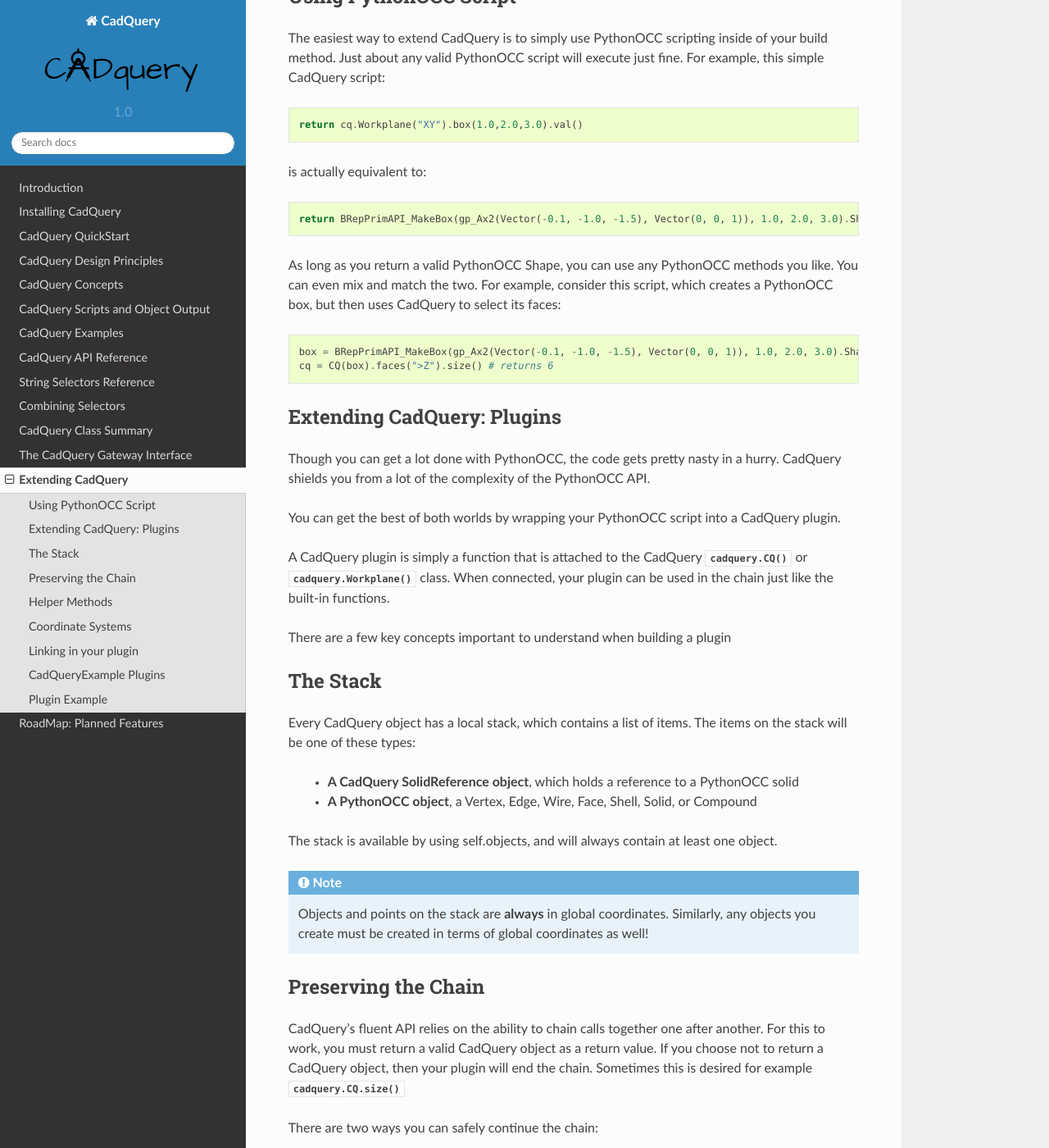
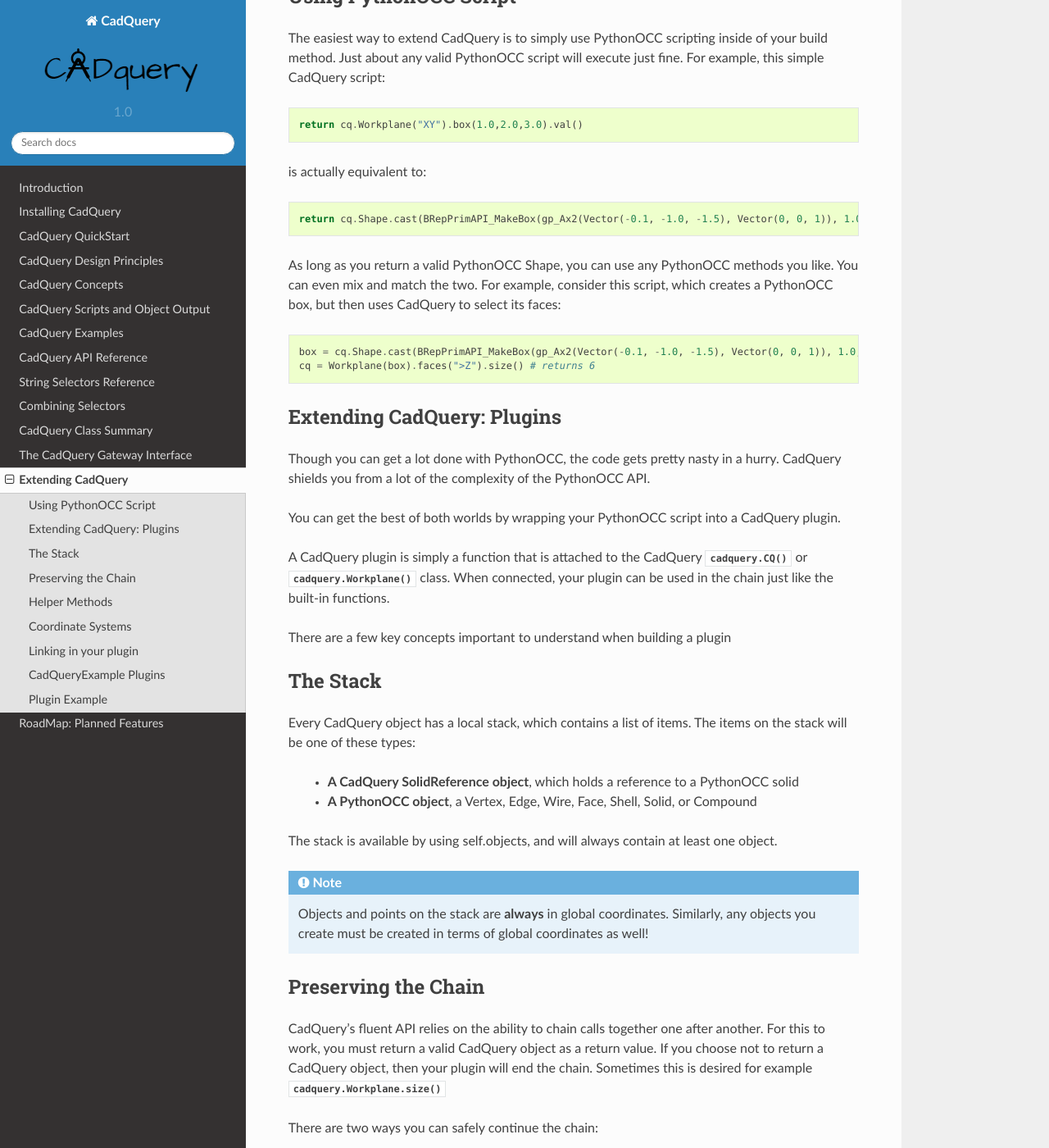
Before and after one commit to CadQuery/cadquery, a Sphinx documentation site: the page built from doc/extending.rst, in a window 1280 px wide and 1400 px high, scrolled down 373 px. Shown: the whole window at 82% size. Built offline with Sphinx 7.4.7 and the Read the Docs theme 2.0.0, drawn with Linux system fonts in a browser that asks for light colours; some of the changed text lies outside the part shown.

Commit message:
Documentation update

```diff
--- a/doc/extending.rst
+++ b/doc/extending.rst
@@ -22,13 +22,13 @@
 
 is actually equivalent to::
 
-    return BRepPrimAPI_MakeBox(gp_Ax2(Vector(-0.1, -1.0, -1.5), Vector(0, 0, 1)), 1.0, 2.0, 3.0).Shape()
+    return cq.Shape.cast(BRepPrimAPI_MakeBox(gp_Ax2(Vector(-0.1, -1.0, -1.5), Vector(0, 0, 1)), 1.0, 2.0, 3.0).Shape())
 
 As long as you return a valid PythonOCC Shape, you can use any PythonOCC methods you like. You can even mix and match the
 two. For example, consider this script, which creates a PythonOCC box, but then uses CadQuery to select its faces::
 
-    box = BRepPrimAPI_MakeBox(gp_Ax2(Vector(-0.1, -1.0, -1.5), Vector(0, 0, 1)), 1.0, 2.0, 3.0).Shape()
-    cq = CQ(box).faces(">Z").size() # returns 6
+    box = cq.Shape.cast(BRepPrimAPI_MakeBox(gp_Ax2(Vector(-0.1, -1.0, -1.5), Vector(0, 0, 1)), 1.0, 2.0, 3.0).Shape())
+    cq = Workplane(box).faces(">Z").size() # returns 6
 
 
 Extending CadQuery: Plugins
@@ -67,14 +67,14 @@
 
 CadQuery's fluent API relies on the ability to chain calls together one after another. For this to work,
 you must return a valid CadQuery object as a return value.  If you choose not to return a CadQuery object,
-then your plugin will end the chain. Sometimes this is desired for example :py:meth:`cadquery.CQ.size`
+then your plugin will end the chain. Sometimes this is desired for example :py:meth:`cadquery.Workplane.size`
 
 There are two ways you can safely continue the chain:
 
    1.  **return self**  If you simply wish to modify the stack contents, you can simply return a reference to
        self.  This approach is destructive, because the contents of the stack are modified, but it is also the
        simplest.
-   2.  :py:meth:`cadquery.CQ.newObject`  Most of the time, you will want to return a new object.  Using newObject will
+   2.  :py:meth:`cadquery.Workplane.newObject`  Most of the time, you will want to return a new object.  Using newObject will
        return a new CQ or Workplane object having the stack you specify, and will link this object to the
        previous one.  This preserves the original object and its stack.
 
@@ -94,7 +94,7 @@
    * :py:meth:`cadquery.Workplane.newObject` returns a new Workplane object with the provided stack, and with its parent set
      to the current object. The preferred way to continue the chain
 
-   * :py:meth:`cadquery.CQ.findSolid` returns the first Solid found in the chain, working from the current object upwards
+   * :py:meth:`cadquery.Workplane.findSolid` returns the first Solid found in the chain, working from the current object upwards
      in the chain. commonly used when your plugin will modify an existing solid, or needs to create objects and
      then combine them onto the 'main' part that is in progress
 
--- a/doc/primer.rst
+++ b/doc/primer.rst
@@ -101,12 +101,12 @@
 
 You can always go backwards to older operations by removing the current object from the stack.  For example::
 
-    CQ(someObject).faces(">Z").first().vertices()
+    Workplane(someObject).faces(">Z").first().vertices()
 
 returns a CadQuery object that contains all of the vertices on the highest face of someObject. But you can always move
 backwards in the stack to get the face as well::
 
-    CQ(someObject).faces(">Z").first().vertices().end() #returns the same as CQ(someObject).faces(">Z").first()
+    Workplane(someObject).faces(">Z").first().vertices().end()
 
 You can browse stack access methods here: :ref:`stackMethods`.
 
@@ -155,4 +155,4 @@
 Will actually create 4 circles, because ``vertices()`` selects 4 vertices of a rectangular face, and the ``circle()`` method
 iterates on each member of the stack.
 
-This is really useful to remember  when you author your own plugins. :py:meth:`cadquery.CQ.Workplane.each` is useful for this purpose.
+This is really useful to remember  when you author your own plugins. :py:meth:`cadquery.cq.Workplane.each` is useful for this purpose.
```
Also changed, not shown: other parts of doc/extending.rst (+3 -3 lines), doc/apireference.rst (+29 -31 lines), doc/examples.rst (+13 -13 lines), doc/quickstart.rst (+5 -5 lines), doc/selectors.rst (+5 -5 lines).
